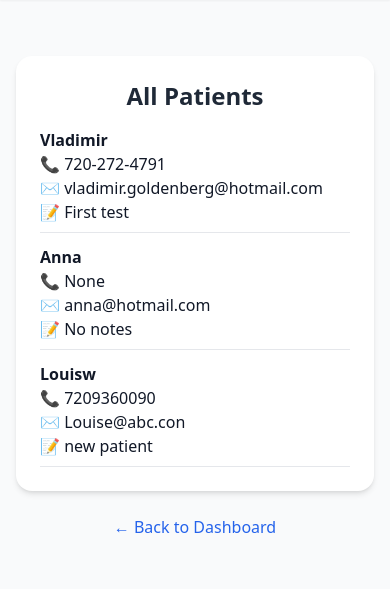
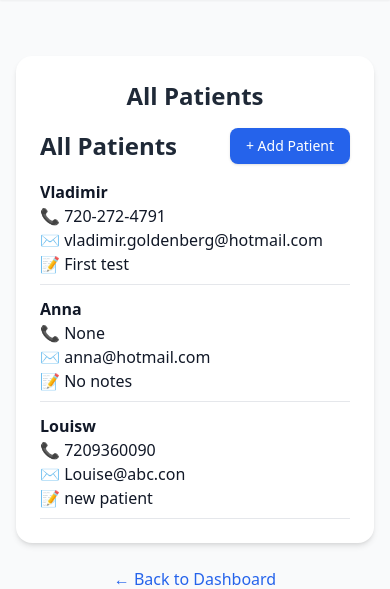
Before and after one commit to VladimirGoldenberg/clinic-saas-mvp, a Flask app: template templates/health/patients.html in a window 390 px wide. Shown: the part 108-697 px from the top of the page. Run offline with Flask 3, Linux system fonts and the light colour scheme; the template is opened without the code that fills it: values that come from a table or form of the project are taken from there, others are empty; some libraries are stand-ins or nearby versions.

Commit message:
Improve UI: mobile table scroll, hide nav on login, add patient button

```diff
--- a/templates/base.html
+++ b/templates/base.html
@@ -9,6 +9,7 @@
 <body class="bg-gray-50 text-gray-900">
     <header class="bg-white shadow-sm p-4 flex justify-between items-center flex-wrap">
         <div class="text-xl font-semibold text-blue-700">Health App</div>
+{% if not hide_nav %}
     <nav class="flex flex-wrap space-x-4 text-sm mt-2 sm:mt-0">
         <a href="/{{ niche }}/dashboard" class="text-blue-600 hover:underline">Dashboard</a>
         <a href="/{{ niche }}/change_password" class="text-blue-600 hover:underline">Change Password</a>
@@ -17,6 +18,8 @@
         <a href="/{{ niche }}/add_functionality" class="text-blue-600 hover:underline">Add Functionality</a>
         <a href="/{{ niche }}/logout" class="text-red-600 hover:underline">Logout</a>
     </nav>
+{% endif %}
+
     </header>
 
     <main class="max-w-4xl mx-auto p-4">
--- a/templates/health/login.html
+++ b/templates/health/login.html
@@ -1,3 +1,4 @@
+{% set hide_nav = True %}
 {% extends "base.html" %}
 {% block content %}
 <div class="min-h-screen flex items-center justify-center bg-gray-50">
--- a/templates/health/patients.html
+++ b/templates/health/patients.html
@@ -2,6 +2,14 @@
 {% block content %}
 <div class="max-w-3xl mx-auto mt-10 bg-white rounded-2xl shadow-md p-6">
   <h2 class="text-2xl font-semibold mb-4 text-gray-800 text-center">All Patients</h2>
+  <div class="flex justify-between items-center mb-4">
+  <h2 class="text-2xl font-semibold text-gray-800">All Patients</h2>
+  <a href="{{ url_for('routes.add_patient', niche=niche) }}"
+     class="bg-blue-600 hover:bg-blue-700 text-white text-sm font-medium py-2 px-4 rounded-lg shadow">
+    + Add Patient
+  </a>
+</div>
+
   <ul class="space-y-3">
     {% for patient in patients %}
       <li class="border-b pb-2">
```
Also changed, not shown: instance/users.db. Lines whose indentation alone changed are shown as unchanged.
